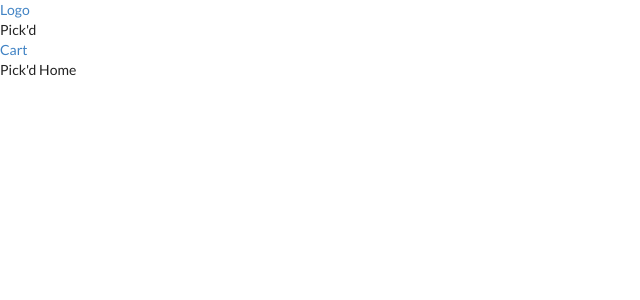
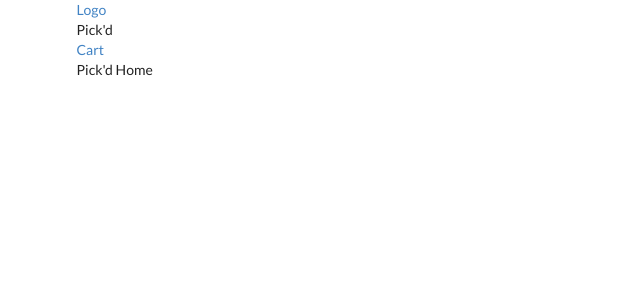
Before and after one commit to jolentino/pickd, a React (Create React App) app: page / in a window 1280 px wide. Shown: the top 300 px of the page, without its empty margins (0-640 px from the left). Built offline with nearby package versions, Linux system fonts and the light colour scheme.

Commit message:
Semantic UI container

```diff
--- a/src/components/App.js
+++ b/src/components/App.js
@@ -10,7 +10,7 @@ import PickdConfirmation from './pickd/PickdConfirmation';
 
 const App = () => {
 	return (
-		<div>
+		<div className="ui class container">
 			<Router history={history}>
 				<Header />
 				<Route path="/" exact component={PickdHome} />
```
